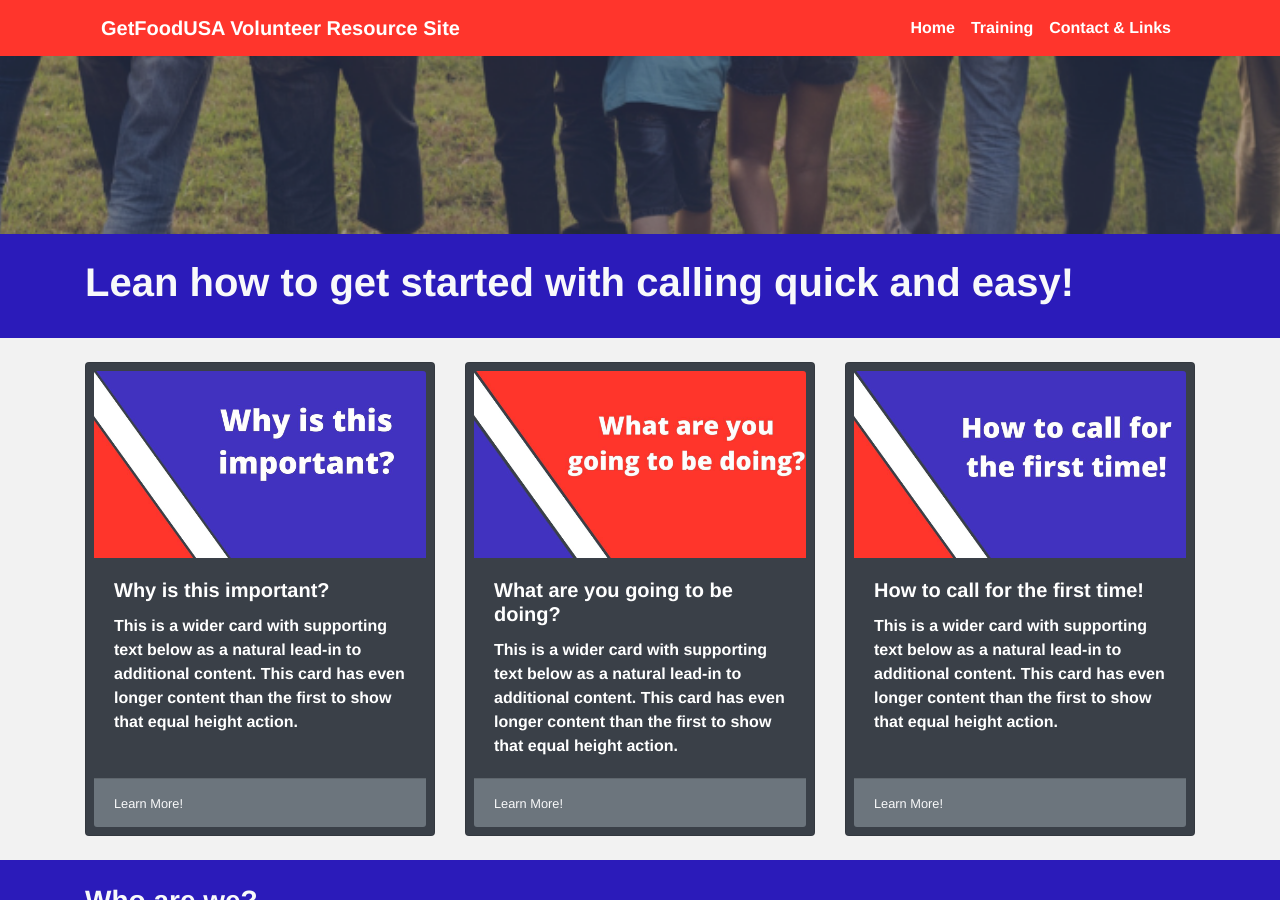
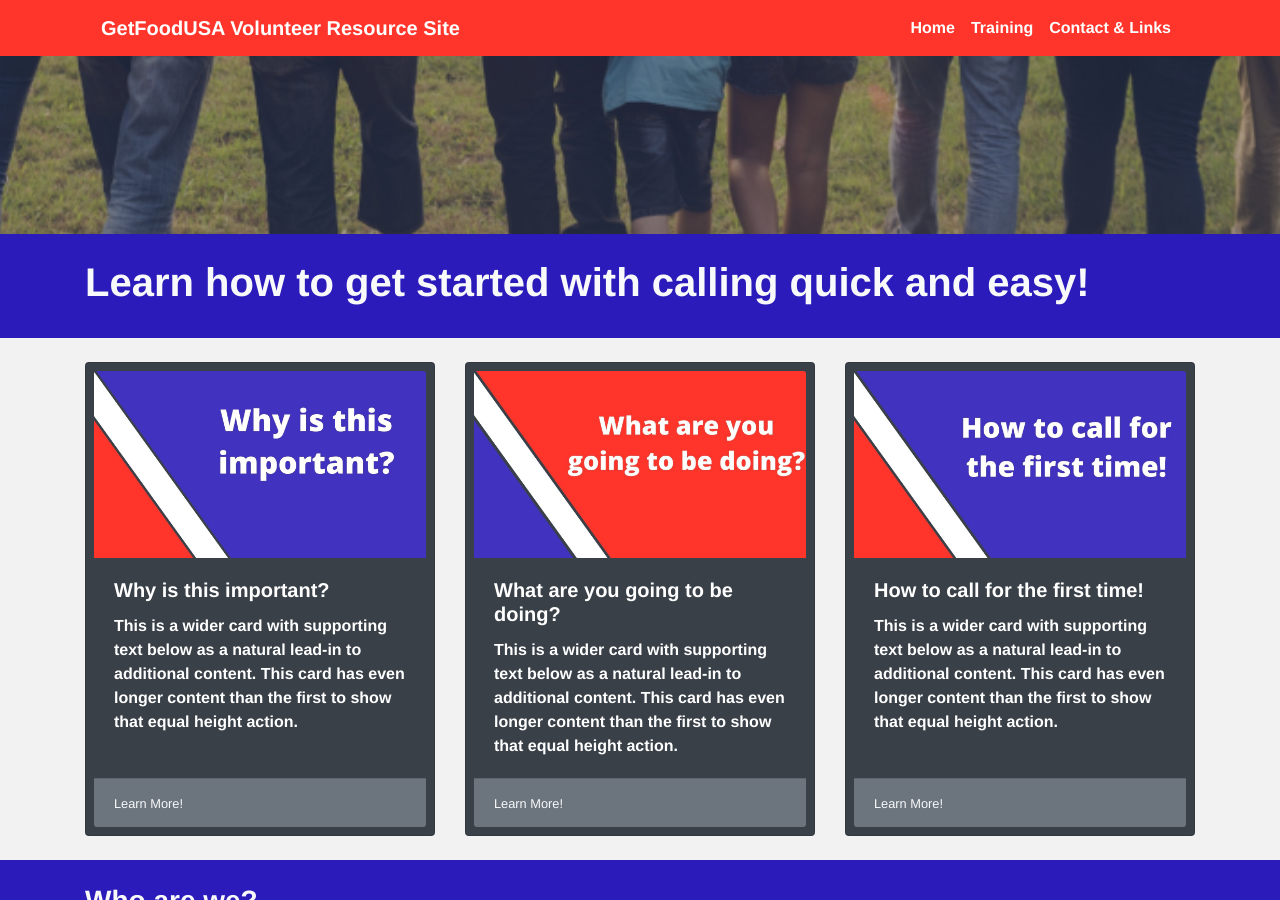
Before and after one commit to EthanJoyner/GetFoodUSA-Volunteer-Resource-Website, a Jekyll site: the page built from index.md, in a window 1280 px wide and 900 px high, scrolled down 722 px. Built offline with Jekyll 4.4.1, drawn with Linux system fonts in a browser that asks for light colours.

Commit message:
another attempt

```diff
--- a/_config.yml
+++ b/_config.yml
@@ -2,8 +2,8 @@
 email: getfoodusasocialmedia@gmail.com
 description: >-
   A place to help get new aspiring volunteers up and running!
-baseurl: ""
+baseurl: "/GetFoodUSA-Volunteer-Resource-Website"
 url: ""
 # /GetFoodUSA-Volunteer-Resource-Website
-include: ['_pages']
+
 markdown: kramdown
--- a/_includes/about.html
+++ b/_includes/about.html
@@ -1,7 +1,5 @@
 <div class="my-blue text-light pt-4 pb-4">
     <div class="container">
-
-        <h1 class="font-weight-bold">Lean how to get started with calling quick and easy!</h1>
-
+        <h1 class="font-weight-bold">Learn how to get started with calling quick and easy!</h1>
     </div>
 </div>
--- a/_includes/head.html
+++ b/_includes/head.html
@@ -14,4 +14,5 @@
     <!-- And referrence because its a bitch again -->
     <link rel="shortcut icon" href="../assets/img/gfusa-all-red.svg" />
     <link rel="stylesheet" href="../assets/css/styles.css" />
+
 </head>
--- a/_includes/navbar.html
+++ b/_includes/navbar.html
@@ -2,7 +2,7 @@
     <div class="container">
         <nav class="navbar navbar-expand-lg navbar-dark">
 
-            <a class="navbar-brand font-weight-bolder" href="/">GetFoodUSA Volunteer Resource Site</a>
+            <a class="navbar-brand font-weight-bolder" href="/GetFoodUSA-Volunteer-Resource-Website/">GetFoodUSA Volunteer Resource Site</a>
 
             <button class="navbar-toggler" type="button" data-toggle="collapse" data-target="#navbarSupportedContent"
                 aria-controls="navbarSupportedContent" aria-expanded="false" aria-label="Toggle navigation">
@@ -13,7 +13,7 @@
                 <ul class="navbar-nav ml-auto">
 
                     <li class="nbh nav-item active">
-                        <a class="nav-link" href="/">Home</a>
+                        <a class="nav-link" href="/GetFoodUSA-Volunteer-Resource-Website/">Home</a>
                     </li>
 
                     <li class="nbh nav-item active">
```
Also changed, not shown: !contactpage.md (+1 -1 lines), !training-page.md (+1 -1 lines).
